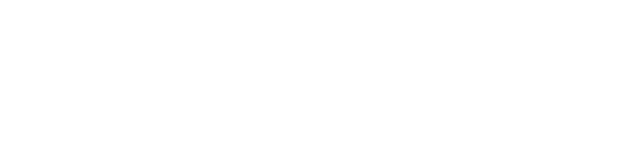
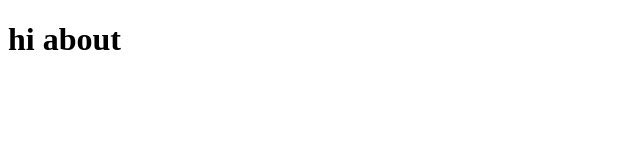
Before and after one commit to tr1389/https-github.com-mjavadasadi-learn3117_class, a plain HTML site: page contact.html in a window 1280 px wide. Shown: the whole page, without its empty margins (0-640 px from the left). Drawn offline with Linux system fonts and the light colour scheme.

Commit message:
branch main

```diff
--- a/contact.html
+++ b/contact.html
@@ -6,6 +6,6 @@
     <title>contact</title>
 </head>
 <body>
-
+    <h1>hi about</h1>
 </body>
 </html>
```
